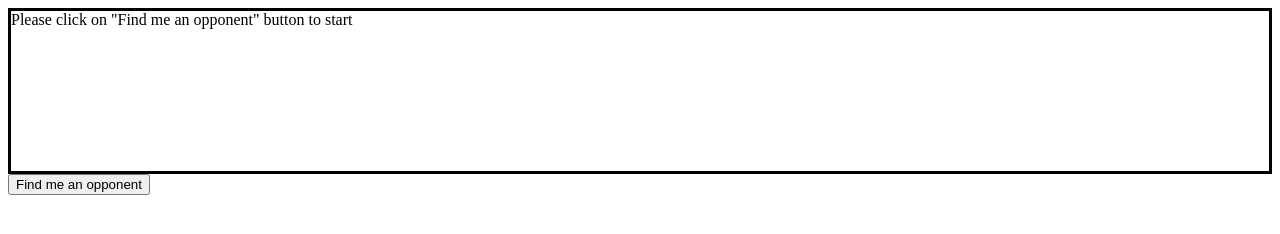
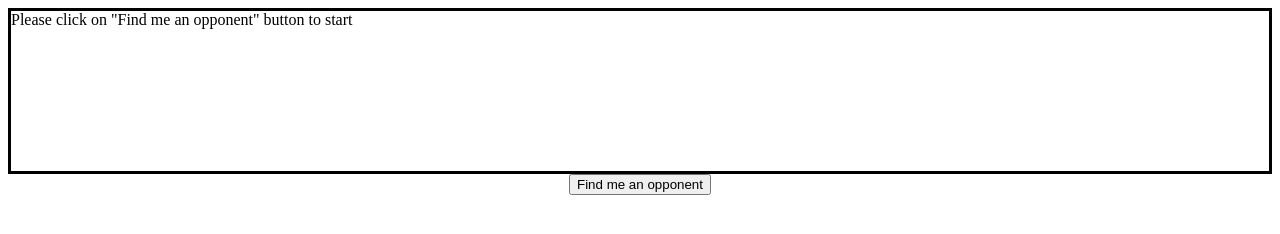
Before and after one commit to noyasher1/battleships, a plain HTML site: page battleships-client/index.html in a window 1280 px wide. Drawn offline with nearby package versions, Linux system fonts and the light colour scheme.

Commit message:
Center start button

```diff
--- a/battleships-client/src/style.css
+++ b/battleships-client/src/style.css
@@ -120,3 +120,8 @@ canvas {
     flex-direction: column;
     text-align: center;
 }
+
+#start-button {
+    margin: 0 auto;
+    display: block;
+}
```
